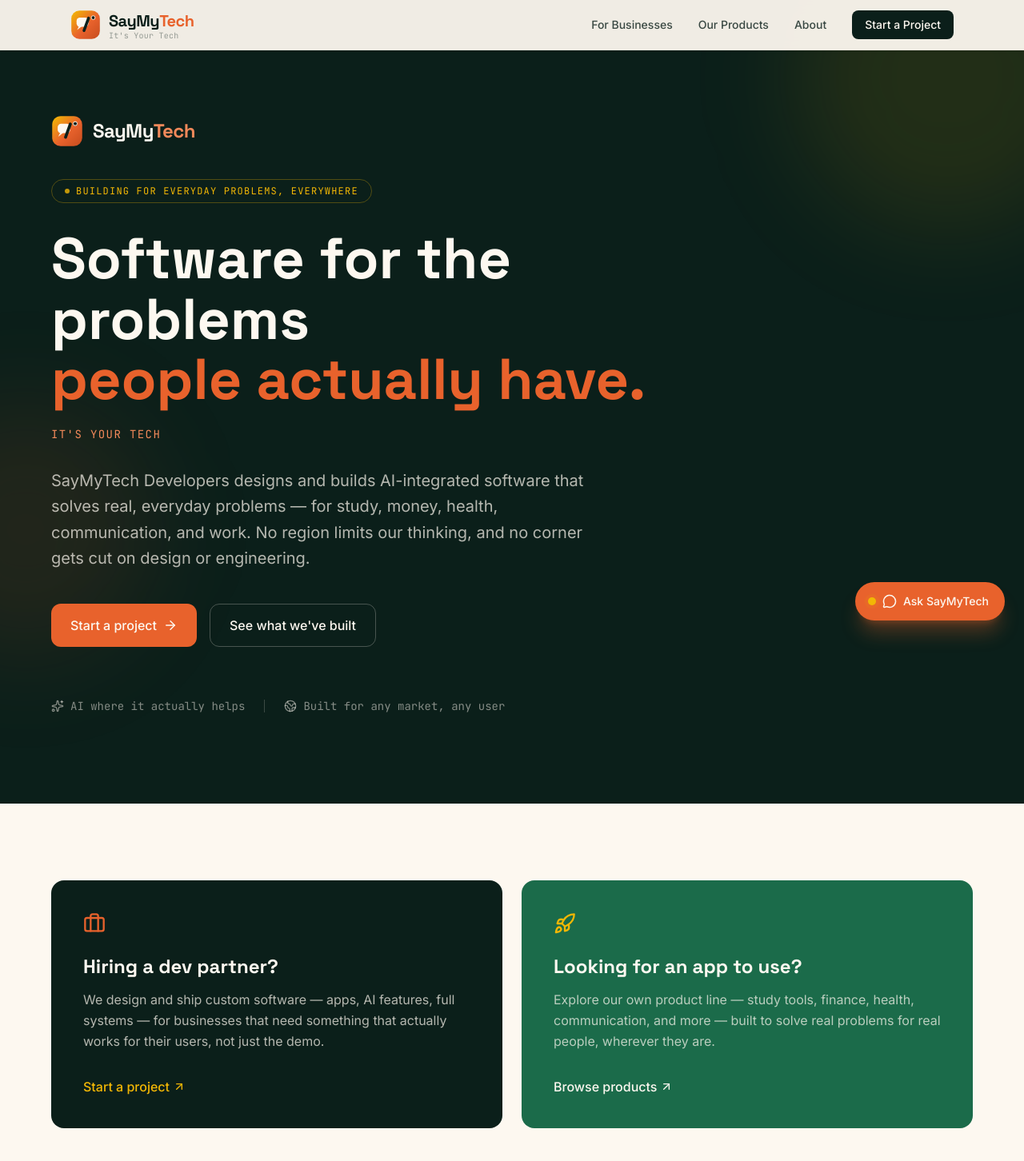
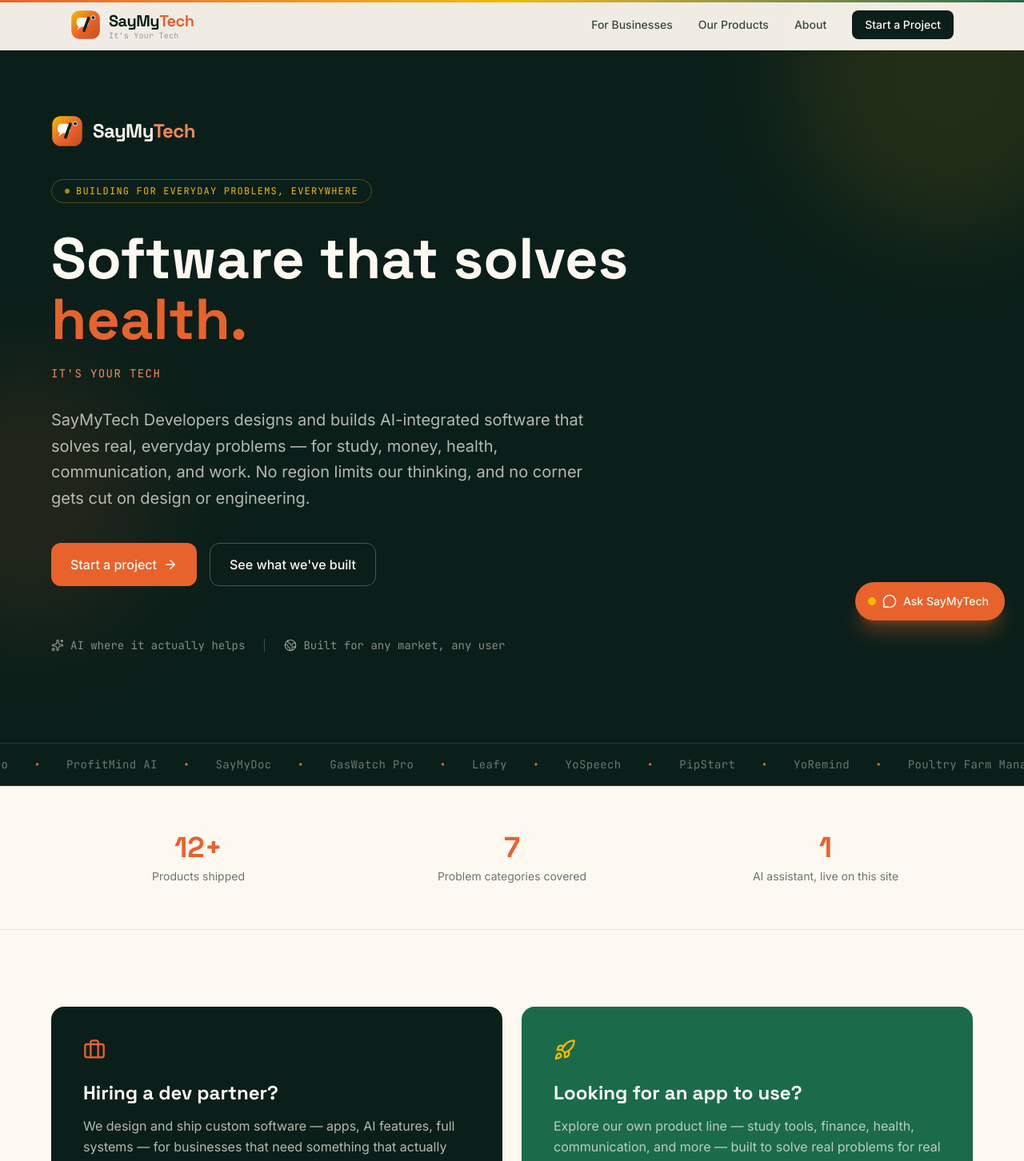
Before and after one commit to StevenSsemambo/sayMaTech, a React (Vite) app: page / in a window 1280 px wide. Shown: the top 1452 px of the page at 80% size. Built offline with nearby package versions, Linux system fonts and the light colour scheme.

Commit message:
Add interactivity: rotating hero headline, cursor glow, scroll progress bar, live stats counters, product ticker, 3D tilt cards, animated page transitions, and success micro-animation on contact form

```diff
--- /dev/null
+++ b/src/components/CursorGlow.jsx
@@ -0,0 +1,39 @@
+import { useRef, useEffect } from 'react'
+
+export default function CursorGlow() {
+  const ref = useRef(null)
+
+  useEffect(() => {
+    const el = ref.current
+    if (!el) return
+    const parent = el.parentElement
+    const handleMove = (e) => {
+      const rect = parent.getBoundingClientRect()
+      const x = e.clientX - rect.left
+      const y = e.clientY - rect.top
+      el.style.transform = `translate(${x - 200}px, ${y - 200}px)`
+      el.style.opacity = '1'
+    }
+    const handleLeave = () => {
+      el.style.opacity = '0'
+    }
+    parent.addEventListener('mousemove', handleMove)
+    parent.addEventListener('mouseleave', handleLeave)
+    return () => {
+      parent.removeEventListener('mousemove', handleMove)
+      parent.removeEventListener('mouseleave', handleLeave)
+    }
+  }, [])
+
+  return (
+    <div
+      ref={ref}
+      className="pointer-events-none absolute top-0 left-0 w-[400px] h-[400px] rounded-full opacity-0 transition-opacity duration-300"
+      style={{
+        background: 'radial-gradient(circle, rgba(232,98,44,0.18) 0%, rgba(232,98,44,0) 70%)',
+        willChange: 'transform',
+      }}
+      aria-hidden="true"
+    />
+  )
+}
--- a/src/components/Hero.jsx
+++ b/src/components/Hero.jsx
@@ -2,6 +2,10 @@
 import { Link } from 'react-router-dom'
 import { ArrowRight, Sparkles, Globe2 } from 'lucide-react'
 import LogoMark from './Logo'
+import RotatingWord from './RotatingWord'
+import CursorGlow from './CursorGlow'
+
+const PROBLEMS = ['study.', 'money.', 'health.', 'communication.', 'work.']
 
 export default function Hero() {
   return (
@@ -9,6 +13,7 @@
       {/* Ambient gold glow */}
       <div className="absolute -top-24 -right-24 w-96 h-96 rounded-full bg-gold/10 blur-3xl" />
       <div className="absolute top-1/2 -left-32 w-80 h-80 rounded-full bg-terracotta/10 blur-3xl" />
+      <CursorGlow />
 
       <div className="relative max-w-6xl mx-auto">
         <motion.div
@@ -39,8 +44,10 @@
           transition={{ duration: 0.7, delay: 0.1 }}
           className="font-display font-bold text-5xl md:text-7xl leading-[1.05] max-w-4xl"
         >
-          Software for the problems
-          <span className="block text-terracotta">people actually have.</span>
+          Software that solves
+          <span className="block text-terracotta">
+            <RotatingWord words={PROBLEMS} />
+          </span>
         </motion.h1>
 
         <motion.p
--- a/src/components/Layout.jsx
+++ b/src/components/Layout.jsx
@@ -1,11 +1,14 @@
-import { Outlet, useLocation } from 'react-router-dom'
+import { useOutlet, useLocation } from 'react-router-dom'
 import { useEffect } from 'react'
+import { motion, AnimatePresence } from 'framer-motion'
 import Nav from './Nav'
 import Footer from './Footer'
 import AskSayMyTech from './AskSayMyTech'
+import ScrollProgress from './ScrollProgress'
 
 export default function Layout() {
   const location = useLocation()
+  const outlet = useOutlet()
 
   useEffect(() => {
     window.scrollTo(0, 0)
@@ -13,8 +16,19 @@
 
   return (
     <div className="min-h-screen bg-ivory">
+      <ScrollProgress />
       <Nav />
-      <Outlet />
+      <AnimatePresence mode="wait">
+        <motion.div
+          key={location.pathname}
+          initial={{ opacity: 0, y: 12 }}
+          animate={{ opacity: 1, y: 0 }}
+          exit={{ opacity: 0, y: -12 }}
+          transition={{ duration: 0.25, ease: 'easeOut' }}
+        >
+          {outlet}
+        </motion.div>
+      </AnimatePresence>
       <Footer />
       <AskSayMyTech />
     </div>
--- /dev/null
+++ b/src/components/Marquee.jsx
@@ -0,0 +1,19 @@
+import { products } from '../data/products'
+
+const names = products.map((p) => p.name)
+const doubled = [...names, ...names]
+
+export default function Marquee() {
+  return (
+    <div className="bg-ink py-4 overflow-hidden border-y border-ivory/10">
+      <div className="flex gap-8 animate-marquee whitespace-nowrap">
+        {doubled.map((name, i) => (
+          <span key={i} className="text-ivory/40 font-mono text-sm tracking-wide flex items-center gap-8">
+            {name}
+            <span className="text-terracotta">•</span>
+          </span>
+        ))}
+      </div>
+    </div>
+  )
+}
--- a/src/components/Products.jsx
+++ b/src/components/Products.jsx
@@ -3,6 +3,7 @@
 import { Link } from 'react-router-dom'
 import { ArrowUpRight } from 'lucide-react'
 import { products, categories } from '../data/products'
+import TiltCard from './TiltCard'
 
 export default function Products({ limit, showFilters = false, title = "Real products, already in people's hands." }) {
   const [filter, setFilter] = useState('All')
@@ -55,14 +56,15 @@
               whileInView={{ opacity: 1, y: 0 }}
               viewport={{ once: true, margin: '-40px' }}
               transition={{ duration: 0.35, delay: (i % 3) * 0.06 }}
-              className="group bg-ivory rounded-xl p-6 border border-ink/8 hover:border-terracotta/40 hover:-translate-y-1 transition-all duration-300"
             >
+              <TiltCard className="group bg-ivory rounded-xl p-6 border border-ink/8 hover:border-terracotta/40 transition-colors duration-300">
                 <span className="text-[11px] font-mono uppercase tracking-wide text-savanna">{p.tag}</span>
                 <h3 className="font-display font-bold text-lg mt-2 text-ink flex items-center gap-1.5">
                   {p.name}
                   <ArrowUpRight size={15} className="text-terracotta opacity-0 group-hover:opacity-100 transition-opacity" />
                 </h3>
                 <p className="mt-2 text-sm text-ink/60 leading-relaxed">{p.desc}</p>
+              </TiltCard>
             </motion.div>
           ))}
         </div>
--- /dev/null
+++ b/src/components/RotatingWord.jsx
@@ -0,0 +1,28 @@
+import { useState, useEffect } from 'react'
+import { motion, AnimatePresence } from 'framer-motion'
+
+export default function RotatingWord({ words, interval = 2200, className = '' }) {
+  const [index, setIndex] = useState(0)
+
+  useEffect(() => {
+    const id = setInterval(() => setIndex((i) => (i + 1) % words.length), interval)
+    return () => clearInterval(id)
+  }, [words.length, interval])
+
+  return (
+    <span className={`inline-block relative align-bottom ${className}`}>
+      <AnimatePresence mode="wait">
+        <motion.span
+          key={words[index]}
+          initial={{ opacity: 0, y: 14 }}
+          animate={{ opacity: 1, y: 0 }}
+          exit={{ opacity: 0, y: -14 }}
+          transition={{ duration: 0.35, ease: 'easeOut' }}
+          className="inline-block"
+        >
+          {words[index]}
+        </motion.span>
+      </AnimatePresence>
+    </span>
+  )
+}
--- /dev/null
+++ b/src/components/ScrollProgress.jsx
@@ -0,0 +1,13 @@
+import { motion, useScroll, useSpring } from 'framer-motion'
+
+export default function ScrollProgress() {
+  const { scrollYProgress } = useScroll()
+  const scaleX = useSpring(scrollYProgress, { stiffness: 200, damping: 30, restDelta: 0.001 })
+
+  return (
+    <motion.div
+      className="fixed top-0 left-0 right-0 h-[3px] bg-gradient-to-r from-terracotta via-gold to-savanna origin-left z-[60]"
+      style={{ scaleX }}
+    />
+  )
+}
--- /dev/null
+++ b/src/components/StatsStrip.jsx
@@ -0,0 +1,60 @@
+import { useEffect, useRef, useState } from 'react'
+import { motion, useInView } from 'framer-motion'
+import { products, categories } from '../data/products'
+
+function Counter({ to, suffix = '' }) {
+  const ref = useRef(null)
+  const inView = useInView(ref, { once: true, margin: '-40px' })
+  const [value, setValue] = useState(0)
+
+  useEffect(() => {
+    if (!inView) return
+    let frame
+    const duration = 900
+    const start = performance.now()
+    const tick = (now) => {
+      const progress = Math.min((now - start) / duration, 1)
+      setValue(Math.floor(progress * to))
+      if (progress < 1) frame = requestAnimationFrame(tick)
+    }
+    frame = requestAnimationFrame(tick)
+    return () => cancelAnimationFrame(frame)
+  }, [inView, to])
+
+  return (
+    <span ref={ref}>
+      {value}
+      {suffix}
+    </span>
+  )
+}
+
+const stats = [
+  { value: products.length, suffix: '+', label: 'Products shipped' },
+  { value: categories.length - 1, suffix: '', label: 'Problem categories covered' },
+  { value: 1, suffix: '', label: 'AI assistant, live on this site' },
+]
+
+export default function StatsStrip() {
+  return (
+    <section className="bg-ivory px-6 py-14 border-y border-ink/8">
+      <div className="max-w-6xl mx-auto grid grid-cols-3 gap-6">
+        {stats.map((s, i) => (
+          <motion.div
+            key={s.label}
+            initial={{ opacity: 0, y: 12 }}
+            whileInView={{ opacity: 1, y: 0 }}
+            viewport={{ once: true, margin: '-40px' }}
+            transition={{ duration: 0.4, delay: i * 0.08 }}
+            className="text-center"
+          >
+            <p className="font-display font-bold text-3xl md:text-4xl text-terracotta">
+              <Counter to={s.value} suffix={s.suffix} />
+            </p>
+            <p className="mt-1.5 text-xs md:text-sm text-ink/60">{s.label}</p>
+          </motion.div>
+        ))}
+      </div>
+    </section>
+  )
+}
--- /dev/null
+++ b/src/components/TiltCard.jsx
@@ -0,0 +1,34 @@
+import { useRef } from 'react'
+import { motion, useMotionValue, useSpring, useTransform } from 'framer-motion'
+
+export default function TiltCard({ children, className = '' }) {
+  const ref = useRef(null)
+  const x = useMotionValue(0)
+  const y = useMotionValue(0)
+
+  const rotateX = useSpring(useTransform(y, [-0.5, 0.5], [7, -7]), { stiffness: 300, damping: 25 })
+  const rotateY = useSpring(useTransform(x, [-0.5, 0.5], [-7, 7]), { stiffness: 300, damping: 25 })
+
+  const handleMouseMove = (e) => {
+    const rect = ref.current.getBoundingClientRect()
+    x.set((e.clientX - rect.left) / rect.width - 0.5)
+    y.set((e.clientY - rect.top) / rect.height - 0.5)
+  }
+
+  const handleMouseLeave = () => {
+    x.set(0)
+    y.set(0)
+  }
+
+  return (
+    <motion.div
+      ref={ref}
+      onMouseMove={handleMouseMove}
+      onMouseLeave={handleMouseLeave}
+      style={{ rotateX, rotateY, transformPerspective: 800 }}
+      className={className}
+    >
+      {children}
+    </motion.div>
+  )
+}
--- a/src/index.css
+++ b/src/index.css
@@ -54,3 +54,19 @@
   outline: 3px solid var(--color-gold);
   outline-offset: 3px;
 }
+
+@keyframes marquee {
+  from {
+    transform: translateX(0);
+  }
+  to {
+    transform: translateX(-50%);
+  }
+}
+.animate-marquee {
+  animation: marquee 28s linear infinite;
+  width: max-content;
+}
+.animate-marquee:hover {
+  animation-play-state: paused;
+}
--- a/src/pages/HomePage.jsx
+++ b/src/pages/HomePage.jsx
@@ -1,4 +1,6 @@
 import Hero from '../components/Hero'
+import Marquee from '../components/Marquee'
+import StatsStrip from '../components/StatsStrip'
 import DualPath from '../components/DualPath'
 import KitengeDivider from '../components/KitengeDivider'
 import Products from '../components/Products'
@@ -11,6 +13,8 @@
   return (
     <>
       <Hero />
+      <Marquee />
+      <StatsStrip />
       <DualPath />
       <KitengeDivider color="#0B1F1A" bg="#F1E9D8" flip />
       <Products limit={6} />
```
Also changed, not shown: src/components/Contact.jsx (+30 -7 lines). Lines whose indentation alone changed are shown as unchanged.
